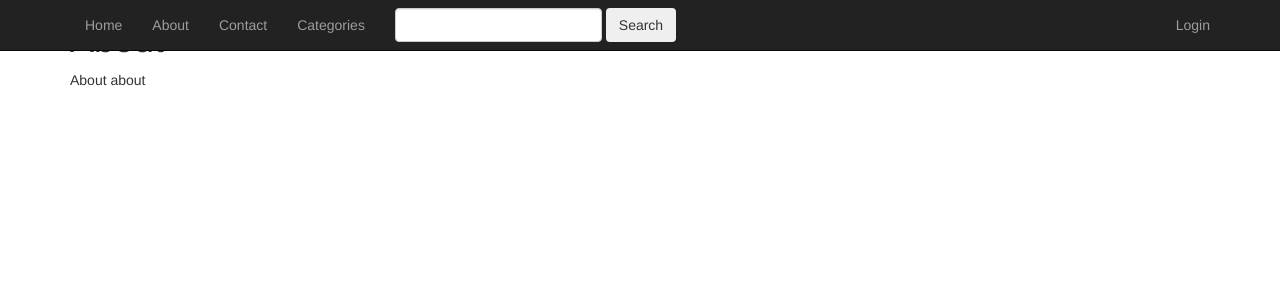
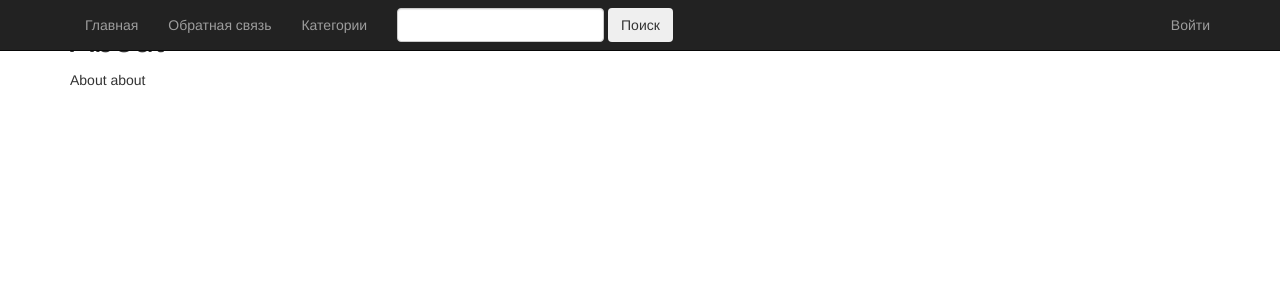
Before and after one commit to EliteEugene/MyBlogFinished, a Django app: page /about/ in a window 1280 px wide. Shown: the top 300 px of the page. Run offline with Django 3.2, Linux system fonts and the light colour scheme; parts of the project's set-up code (start-up, migrations or seed data) failed here and were passed over; some libraries are stand-ins or nearby versions.

Commit message:
Some russian words

```diff
--- a/blog/templates/blog/base.html
+++ b/blog/templates/blog/base.html
@@ -47,34 +47,34 @@
       </button>
       <ul class="nav navbar-nav">
         <li>
-          <a href="{% url 'blog:home' %}">Home</a>
+          <a href="{% url 'blog:home' %}">Главная</a>
+        </li>
+        <!--<li>
+          <a href="{% url 'blog:about' %}"></a>
+        </li>-->
+        <li>
+          <a href="{% url 'contact:contact_form' %}">Обратная связь</a>
         </li>
         <li>
-          <a href="{% url 'blog:about' %}">About</a>
-        </li>
-        <li>
-          <a href="{% url 'contact:contact_form' %}">Contact</a>
-        </li>
-        <li>
-          <a href="{% url 'blog:category' %}">Categories</a>
+          <a href="{% url 'blog:category' %}">Категории</a>
         </li>
       </ul>
       <form method="get" action="{% url 'search:haystack_search' %}" class="navbar-form navbar-left" role="search">
         <div class="form-group">
-          <label for="id_q" class="sr-only">search</label>
+          <label for="id_q" class="sr-only">Поиск</label>
           <input type="text" class="form-control" id="id_q" name="q"></div>
-        <button type="submit" class="btn vtn-default">Search</button>
+        <button type="submit" class="btn vtn-default">Поиск</button>
       </form>
     </div>
     <div id="navbar" class="navbar-collapse collapse">
       <ul class="nav navbar-nav navbar-right">
         {% if username %}
         <li>
-          <a href="/auth/logout/">Log out ({{ username }})</a>
+          <a href="/auth/logout/">Выйти ({{ username }})</a>
         </li>
         {% else %}
         <li>
-          <a href="/auth/login/">Login</a>
+          <a href="/auth/login/">Войти</a>
         </li>
         {% endif %}
       </ul>
@@ -85,7 +85,7 @@
 </div>
 {% block content %}
 {% endblock %}
-{% block login %}{% endblock %}
+{% block ойти %}{% endblock %}
 <!-- Bootstrap core JavaScript
     ================================================== -->
 <!-- Placed at the end of the document so the pages load faster -->
```
